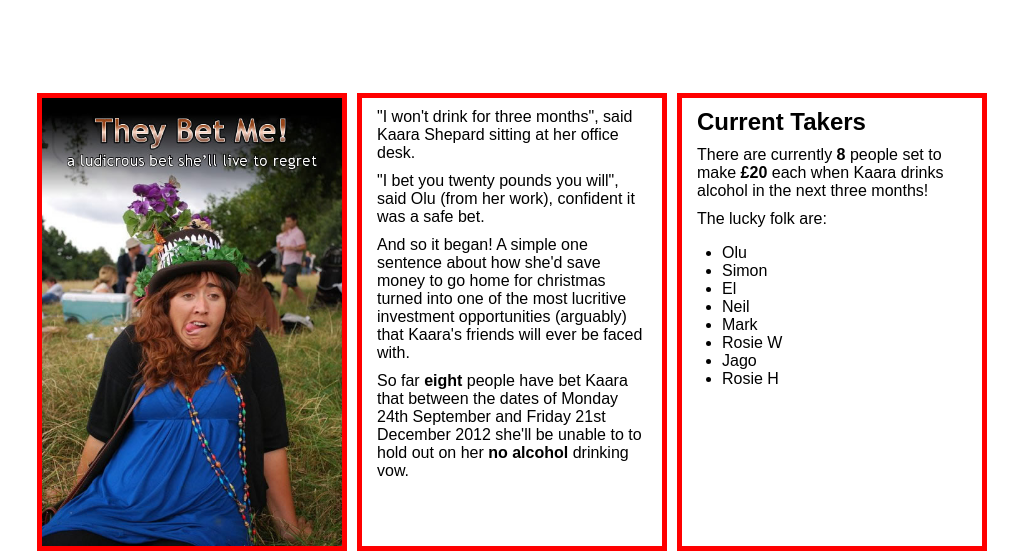
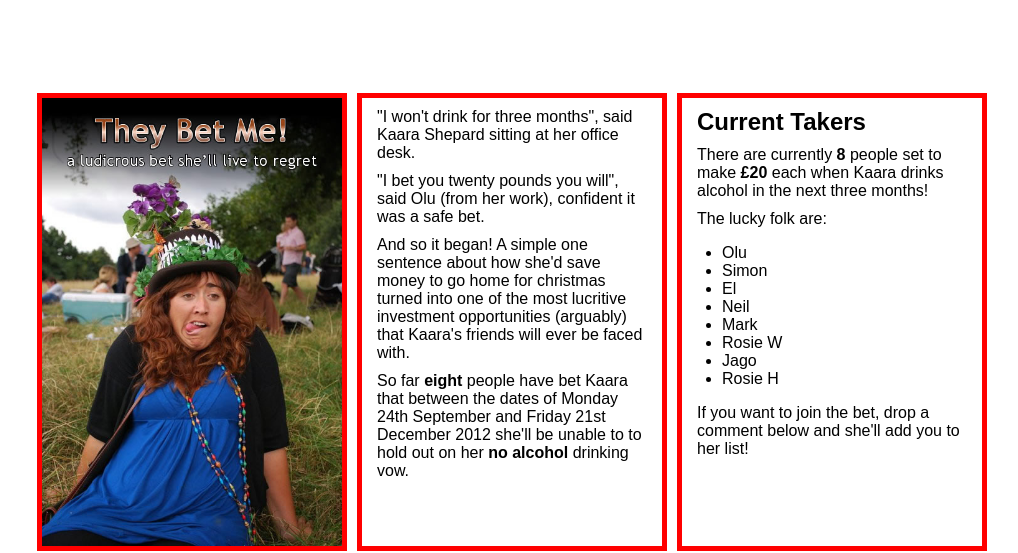
Before and after one commit to KaaraCantDrink/kaaracantdrink.github.com, a plain HTML site: page index.html in a window 1280 px wide. Shown: the top 553 px of the page, without its empty margins (56-1074 px from the left). Drawn offline with Linux system fonts and the light colour scheme; a script that the page names is missing; a web font is replaced by a local one.

Commit message:
added comment reference

```diff
--- a/index.html
+++ b/index.html
@@ -51,6 +51,7 @@
 				  <li>Rosie H</li>
 				</ul>
 			</p>
+			<p>If you want to join the bet, drop a comment below and she'll add you to her list!</p>
 		</div>
 		<div class="chat">
 			<div id="disqus_thread"></div>
```
